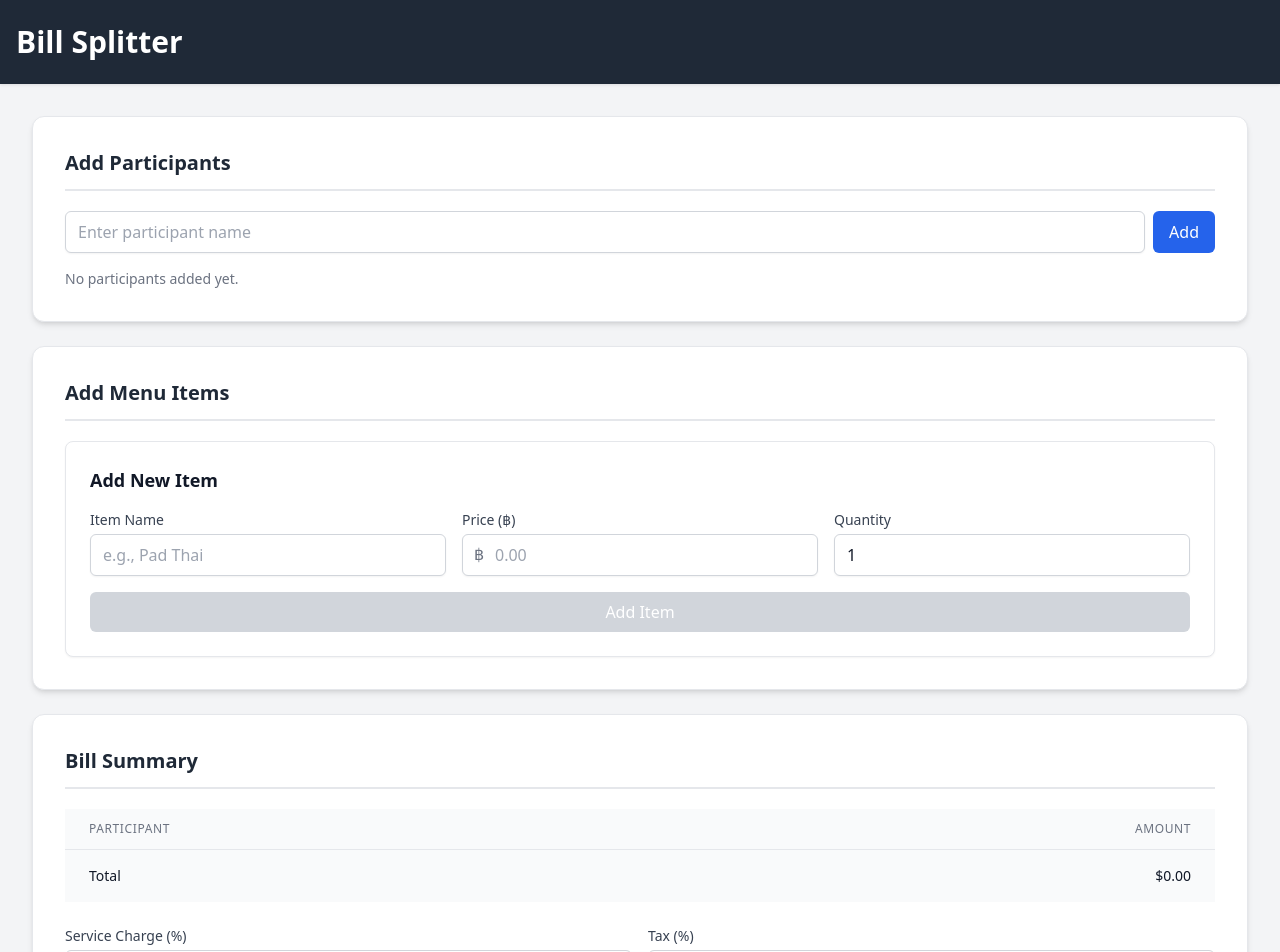
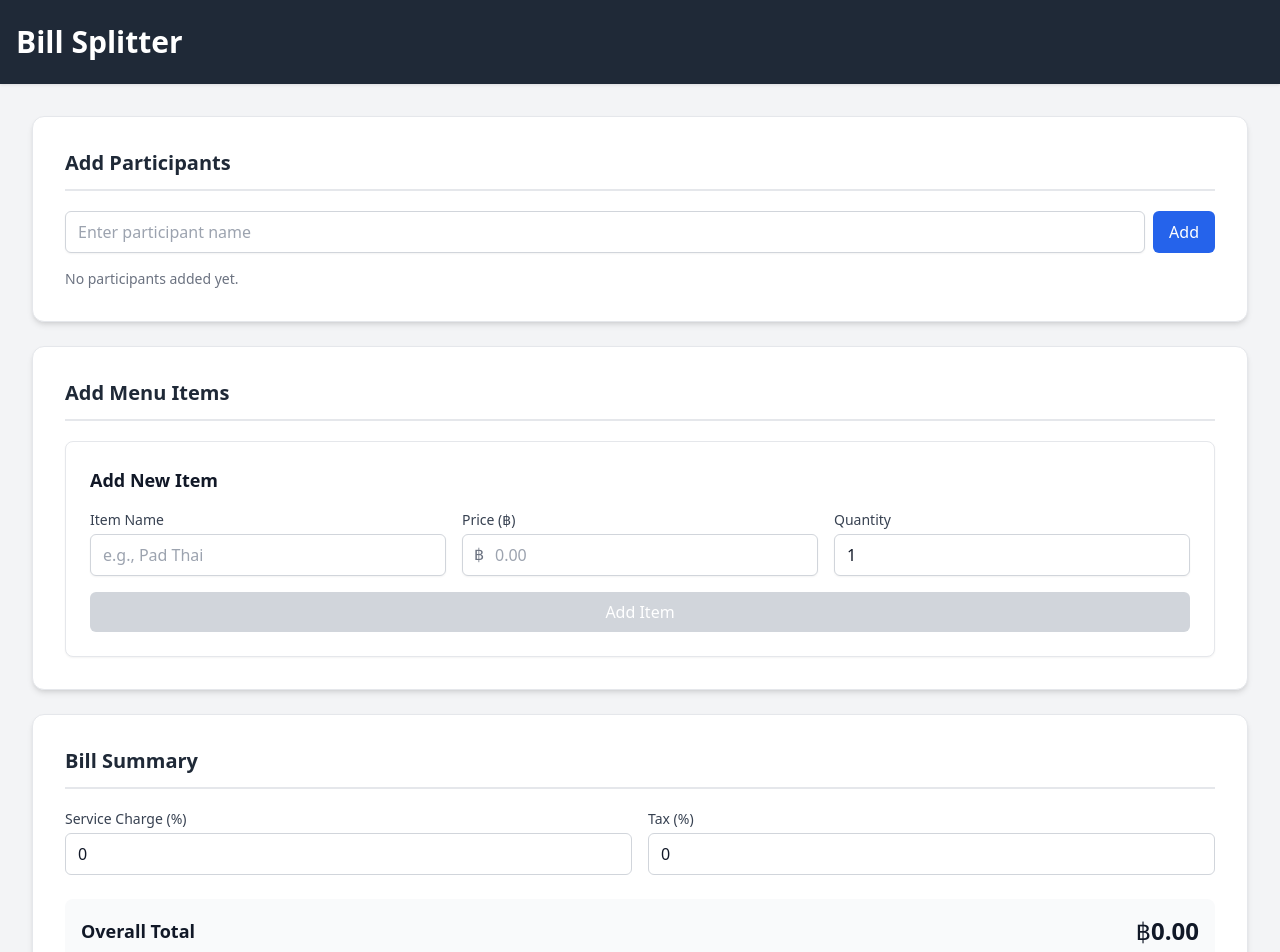
Before and after one commit to wichaisw/bill-splitter, a React (Vite) app: page / in a window 1280 px wide. Shown: the top 952 px of the page. Built offline with nearby package versions, Linux system fonts and the light colour scheme; the HTML template or start-up script is replaced by a standard one.

Commit message:
feat: add detail to summary

```diff
--- a/src/components/BillSummary.tsx
+++ b/src/components/BillSummary.tsx
@@ -14,18 +14,6 @@ export default function BillSummary({ bill, setBill }: BillSummaryProps) {
     return (itemPrice * itemQuantity) / sharedByCount;
   };
 
-  const calculateParticipantTotal = (participantId: string) => {
-    return bill.items.reduce((total, item) => {
-      if (item.sharedBy.includes(participantId)) {
-        return (
-          total +
-          calculateItemShare(item.price, item.quantity, item.sharedBy.length)
-        );
-      }
-      return total;
-    }, 0);
-  };
-
   const subtotal = bill.items.reduce(
     (total, item) => total + item.price * item.quantity,
     0
@@ -36,60 +24,84 @@ export default function BillSummary({ bill, setBill }: BillSummaryProps) {
 
   return (
     <div className="space-y-6">
-      {/* Summary Table */}
-      <div className="overflow-x-auto">
-        <table className="min-w-full divide-y divide-gray-200">
-          <thead className="bg-gray-50">
-            <tr>
-              <th className="px-6 py-3 text-left text-xs font-medium text-gray-500 uppercase tracking-wider">
-                Participant
-              </th>
-              <th className="px-6 py-3 text-right text-xs font-medium text-gray-500 uppercase tracking-wider">
-                Amount
-              </th>
-            </tr>
-          </thead>
-          <tbody className="bg-white divide-y divide-gray-200">
+      {/* Detailed Summary for Each Participant */}
       {bill.participants.map((participant) => {
-              const participantTotal = calculateParticipantTotal(
-                participant.id
+        const participantItems = bill.items.filter((item) =>
+          item.sharedBy.includes(participant.id)
         );
+        const participantSubtotal = participantItems.reduce((total, item) => {
+          const shareCount = item.sharedBy.length;
+          const itemShare = calculateItemShare(
+            item.price,
+            item.quantity,
+            shareCount
+          );
+          return total + itemShare;
+        }, 0);
         const participantShare =
-                (participantTotal / subtotal) *
-                (serviceChargeAmount + taxAmount);
-              const finalAmount = participantTotal + participantShare;
+          (participantSubtotal / subtotal) * (serviceChargeAmount + taxAmount);
+        const finalAmount = participantSubtotal + participantShare;
 
         return (
-                <tr key={participant.id}>
-                  <td className="px-6 py-4 whitespace-nowrap">
-                    <div className="flex items-center">
           <div
-                        className={`w-3 h-3 rounded-full ${participant.color} mr-2`}
+            key={participant.id}
+            className="bg-white rounded-lg shadow-sm border border-gray-200 p-4"
+          >
+            <div className="flex items-center mb-4">
+              <div
+                className={`w-4 h-4 rounded-full ${participant.color} mr-2`}
               ></div>
-                      <span className="text-sm font-medium text-gray-900">
+              <h3 className="text-lg font-semibold text-gray-900">
                 {participant.name}
+              </h3>
+            </div>
+
+            {/* Items Breakdown */}
+            <div className="space-y-2 mb-4">
+              {participantItems.map((item) => {
+                const shareCount = item.sharedBy.length;
+                const itemShare = calculateItemShare(
+                  item.price,
+                  item.quantity,
+                  shareCount
+                );
+                return (
+                  <div key={item.id} className="flex justify-between text-sm">
+                    <span className="text-gray-600">
+                      {item.name} ({item.quantity}x)
+                    </span>
+                    <span className="text-gray-900">
+                      ฿{itemShare.toFixed(2)}
                     </span>
                   </div>
-                  </td>
-                  <td className="px-6 py-4 whitespace-nowrap text-right text-sm text-gray-500">
-                    ${finalAmount.toFixed(2)}
-                  </td>
-                </tr>
                 );
               })}
-          </tbody>
-          <tfoot className="bg-gray-50">
-            <tr>
-              <td className="px-6 py-4 whitespace-nowrap text-sm font-medium text-gray-900">
-                Total
-              </td>
-              <td className="px-6 py-4 whitespace-nowrap text-right text-sm font-medium text-gray-900">
-                ${total.toFixed(2)}
-              </td>
-            </tr>
-          </tfoot>
-        </table>
             </div>
+
+            {/* Totals */}
+            <div className="border-t border-gray-200 pt-3 space-y-1">
+              <div className="flex justify-between text-sm">
+                <span className="text-gray-600">Items Subtotal</span>
+                <span className="text-gray-900">
+                  ฿{participantSubtotal.toFixed(2)}
+                </span>
+              </div>
+              <div className="flex justify-between text-sm">
+                <span className="text-gray-600">
+                  Service Charge & Tax Share
+                </span>
+                <span className="text-gray-900">
+                  ฿{participantShare.toFixed(2)}
+                </span>
+              </div>
+              <div className="flex justify-between font-semibold text-base pt-2 border-t border-gray-200">
+                <span className="text-gray-900">Total</span>
+                <span className="text-gray-900">฿{finalAmount.toFixed(2)}</span>
+              </div>
+            </div>
+          </div>
+        );
+      })}
 
       {/* Service Charge and Tax Inputs */}
       <div className="grid grid-cols-2 gap-4">
@@ -127,6 +139,18 @@ export default function BillSummary({ bill, setBill }: BillSummaryProps) {
           />
         </div>
       </div>
+
+      {/* Overall Total */}
+      <div className="bg-gray-50 rounded-lg p-4">
+        <div className="flex justify-between items-center">
+          <span className="text-lg font-semibold text-gray-900">
+            Overall Total
+          </span>
+          <span className="text-2xl font-bold text-gray-900">
+            ฿{total.toFixed(2)}
+          </span>
+        </div>
+      </div>
     </div>
   );
 }
```
Lines whose indentation alone changed are shown as unchanged.
